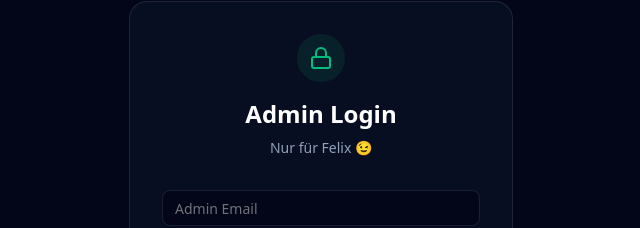
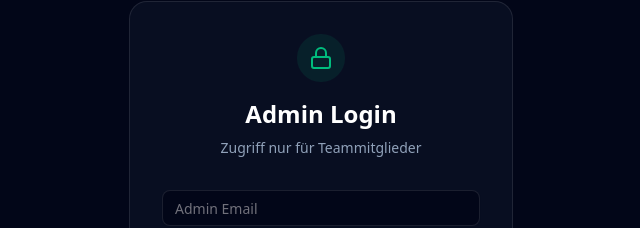
Before and after one commit to plexkas05/feinschliff-mirror, a Next.js app: page /login in a window 1280 px wide. Shown: the part 218-446 px from the top of the page, without its empty margins (319-959 px from the left). Built offline with nearby package versions, Linux system fonts and the light colour scheme; no server answers.

Commit message:
button refresh

```diff
--- a/app/(home)/login/page.tsx
+++ b/app/(home)/login/page.tsx
@@ -39,7 +39,7 @@
             <Lock className="w-6 h-6 text-emerald-500" />
           </div>
           <h2 className="text-2xl font-bold text-white">Admin Login</h2>
-          <p className="text-slate-400 text-sm mt-2">Nur für Felix 😉</p>
+          <p className="text-slate-400 text-sm mt-2">Zugriff nur für Teammitglieder</p>
         </div>
 
         <form onSubmit={handleLogin} className="space-y-4">
```
